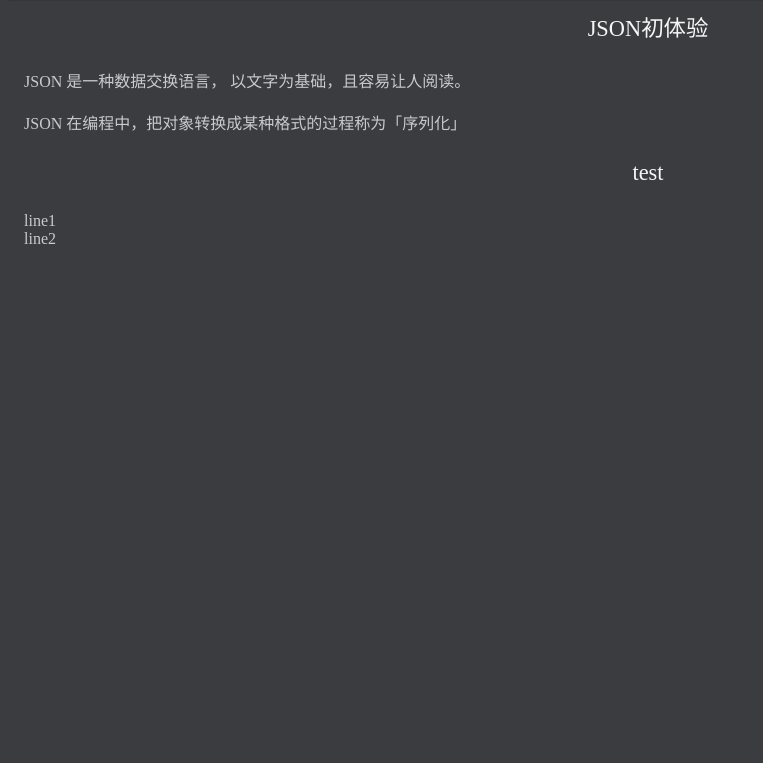
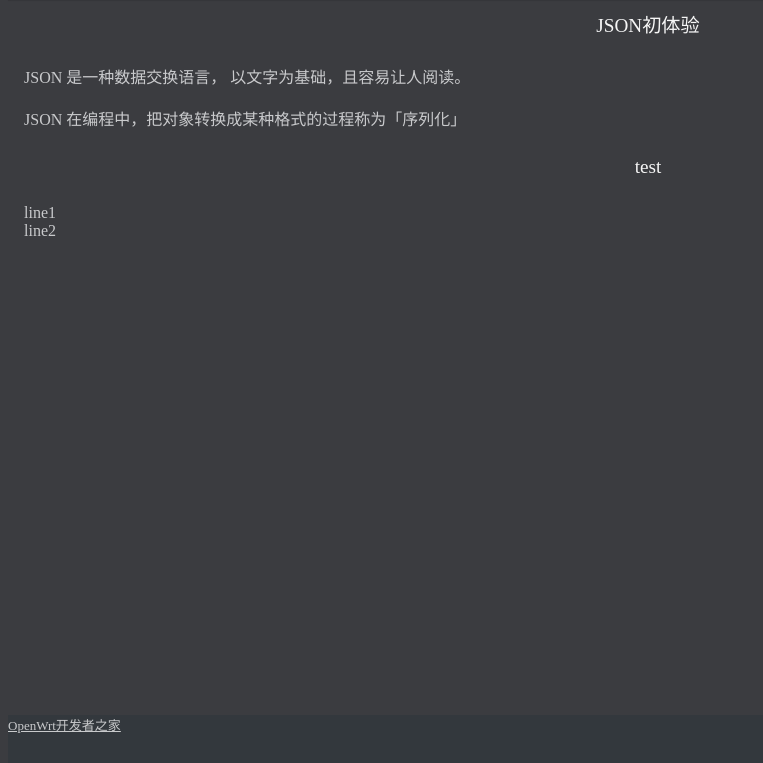
Before and after one commit to swshan/blog_flask, a Flask app: template blog/templates/index.html in a window 1280 px wide. Shown: the part 37-800 px from the top of the page, without its empty margins (0-763 px from the left). Run offline with Flask 2, Linux system fonts and the light colour scheme; the template is opened without the code that fills it, so the values that code supplies are empty; data comes from the database, SQL or seed files in the repository; some libraries are stand-ins or nearby versions.

Commit message:
html change

```diff
--- a/blog/templates/index.html
+++ b/blog/templates/index.html
@@ -24,8 +24,12 @@
     </div>
 
     <div class="footer">
+      <div class="footer_inner">
+        <a href="http://openwrt.pro" target="_blank" >OpenWrt开发者之家</a>
+      </div>
+    </div>
     <script src="index.js"></script>
-    <link href="index.css" rel="stylesheet" />
+    <link href="style.css" rel="stylesheet" />
   </body>
 
 </html>
--- /dev/null
+++ b/blog/templates/robots.txt
@@ -0,0 +1,4 @@
+# robots.txt for http://swsend.pw/
+
+User-agent: *
+Disallow: /admin/ #
--- a/blog/templates/index.css
+++ b/blog/templates/style.css
@@ -46,7 +46,7 @@ a {
     color: #f6f6f6;
     text-align: center;
     padding: 10px;
-    font-size: 1.4em;
+    font-size: 1.2em;
 
 }
 
@@ -54,3 +54,14 @@ a {
 	font-size: 1em;
 	padding: 1em;
 }
+
+.footer {
+
+   font-size: 0.8125rem;
+   position:absolute;
+   bottom:0;
+   width:100%;
+   height:3rem;
+   background-color: #33383d;
+
+}
```
Also changed, not shown: blog/templates/origin.css (added, +63 -0 lines), 1 other file.
